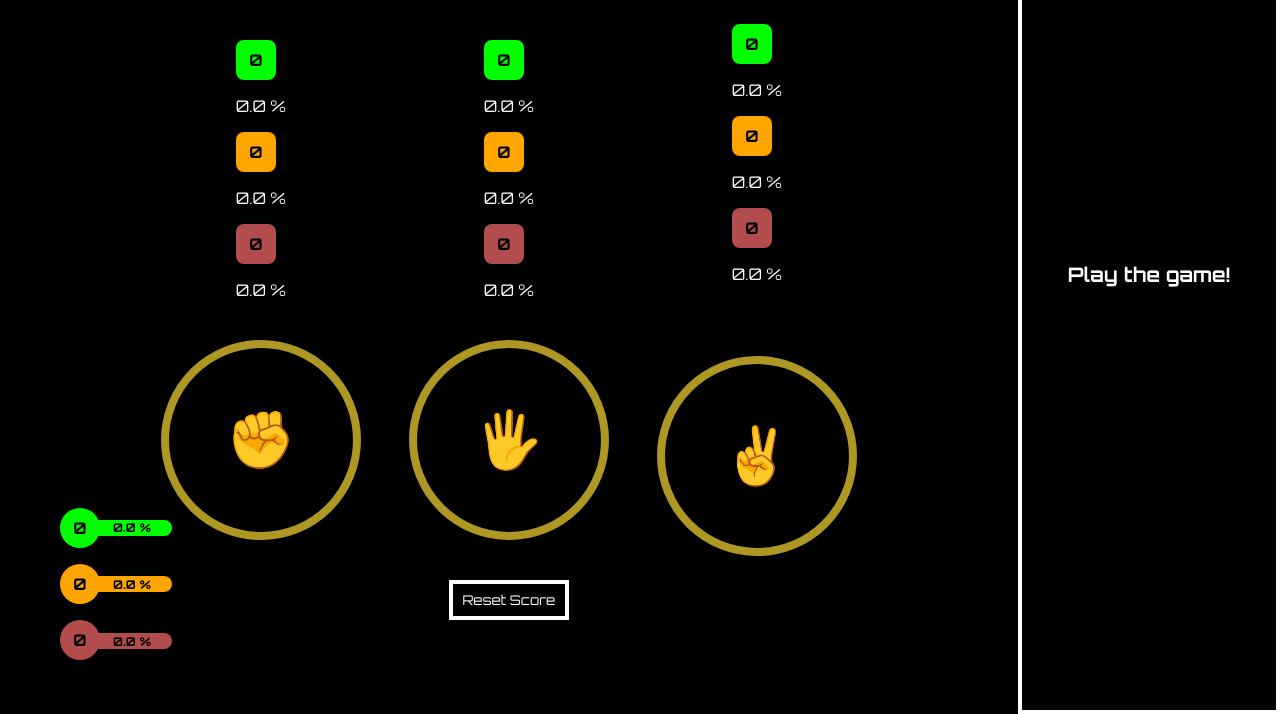
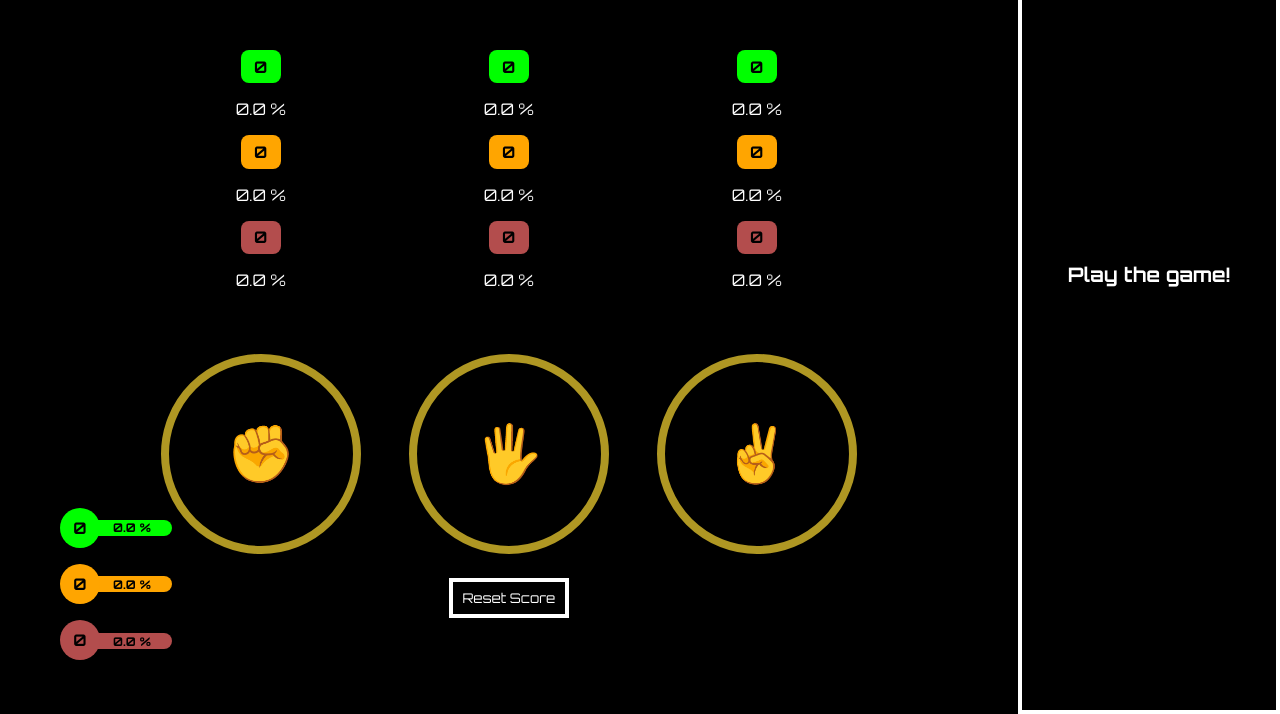
Before and after one commit to AmarMuric04/javascript-course, a plain HTML site: page 09-dom/09-rps-enh3.html in a window 1280 px wide. Shown: the part 86-800 px from the top of the page. Drawn offline with Linux system fonts and the light colour scheme.

Commit message:
Changed some things to the code.

```diff
--- a/09-dom/09-rps-enh2.css
+++ b/09-dom/09-rps-enh2.css
@@ -11,6 +11,7 @@ body {
   flex-direction: row;
 }
 .name {
+  margin: 0vh;
   position: absolute;
   top: 2vh;
   left: auto;
@@ -159,19 +160,9 @@ body {
 #lossPercentage {
   background-color: rgb(179, 77, 77);
 }
+#scissorScore-button-wrapper,
+#paperScore-button-wrapper,
 #rockScore-button-wrapper {
-  justify-content: center;
-  align-items: center;
-  display: flex;
-  flex-direction: column;
-}
-#paperScore-button-wrapper {
-  justify-content: center;
-  align-items: center;
-  display: flex;
-  flex-direction: column;
-}
-#scissorScore-button-wrapper {
   justify-content: center;
   align-items: center;
   display: flex;
@@ -196,6 +187,27 @@ body {
   width: 5vh;
   border-radius: 1vh;
 }
+#rockScoreWrapper,
+#paperScoreWrapper,
+#scissorScoreWrapper {
+  height: 40vh;
+  width: 10vh;
+  display: flex;
+  flex-direction: column;
+  align-items: center;
+  justify-content: center;
+}
+#paperWinPercentage,
+#paperLossPercentage,
+#paperTiesPercentage,
+#rockTiesPercentage,
+#rockLossPercentage,
+#rockWinPercentage,
+#scissorsWinPercentage,
+#scissorsLossPercentage,
+#scissorsTiesPercentage {
+  margin: 1vh;
+}
 /* #antiEpilepsyButton {
   position: absolute;
   top: 2vh;
--- a/09-dom/09-rps-enh3.html
+++ b/09-dom/09-rps-enh3.html
@@ -18,7 +18,7 @@
         <p class="name">Rock Paper Scissors</p>
         <div id="button-wrapper">
           <div id="rockScore-button-wrapper">
-            <div>
+            <div id="rockScoreWrapper">
             <p id="rockScore">
               <p id="rockWins"></p><p id="rockWinPercentage"></p>
                <p id="rockTies"></p><p id="rockTiesPercentage"></p>
@@ -26,7 +26,7 @@
             <button class="button" onclick="playedRock()">✊</button>
           </div>
           <div id="paperScore-button-wrapper">
-            <div>
+            <div id="paperScoreWrapper">
             <p id="paperScore">
               <p id="paperWins"></p><p id="paperWinPercentage"></p>
                <p id="paperTies"></p><p id="paperTiesPercentage"></p>
@@ -35,13 +35,12 @@
             <button class="button" onclick="playedPaper()">🖐</button>
           </div>
           <div id="scissorScore-button-wrapper">
-       <div>
+       <div id="scissorScoreWrapper">
             <p id="scissorsScore">
               <p id="scissorsWins"></p><p id="scissorsWinPercentage"></p>
                <p id="scissorsTies"></p><p id="scissorsTiesPercentage"></p>
                 <p id="scissorsLosses"></p><p id="scissorsLossPercentage"></p>
             </p></div>
-            </p>
             <button class="button" onclick="playedScissors()">✌</button>
           </div>
         </div>
--- a/09-dom/09-rps-enh3.js
+++ b/09-dom/09-rps-enh3.js
@@ -137,7 +137,7 @@ function checkWinScissors() {
   if (scissorWinPerc !== 0 && scissorWinPerc < 0) {
   } else if (scissorWinPerc > 0) {
     document.getElementById(
-      "Percentage"
+      "scissorsWinPercentage"
     ).textContent = `${scissorWinPercentage()} %`;
   } else {
     document.getElementById("scissorsWinPercentage").textContent = "0.0 %";
```
